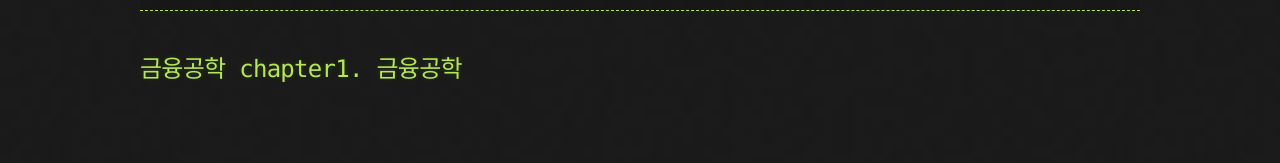
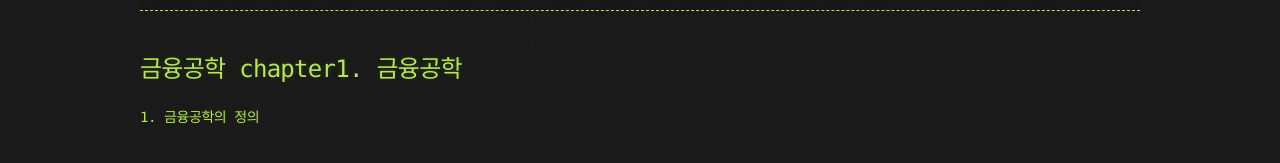
Before and after one commit to kooock/kooock.github.io, a Jekyll site: the page built from _posts/2018-08-03-finance_engineering_chapter1.md, in a window 1280 px wide. Shown: the part 364-527 px from the top of the page. Built offline with Jekyll 4.4.1, drawn with Linux system fonts in a browser that asks for light colours.

Commit message:
finance engineering 1  update

```diff
--- a/_posts/2018-08-03-finance_engineering_chapter1.md
+++ b/_posts/2018-08-03-finance_engineering_chapter1.md
@@ -11,3 +11,5 @@ tags: [금융공학, 퀀트]
 
 금융공학 chapter1. 금융공학
 --------------------------------------------------------------------------------------------
+
+#### 1. 금융공학의 정의
```
